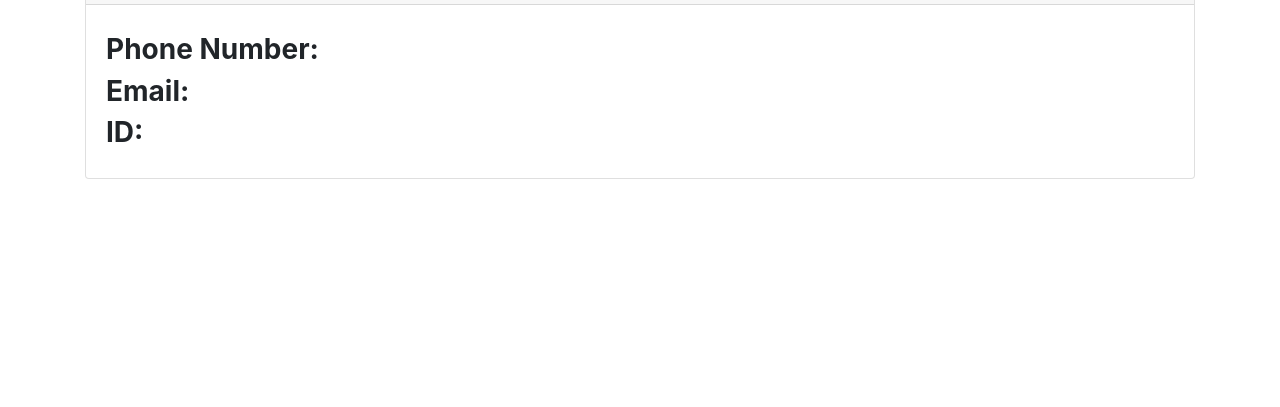
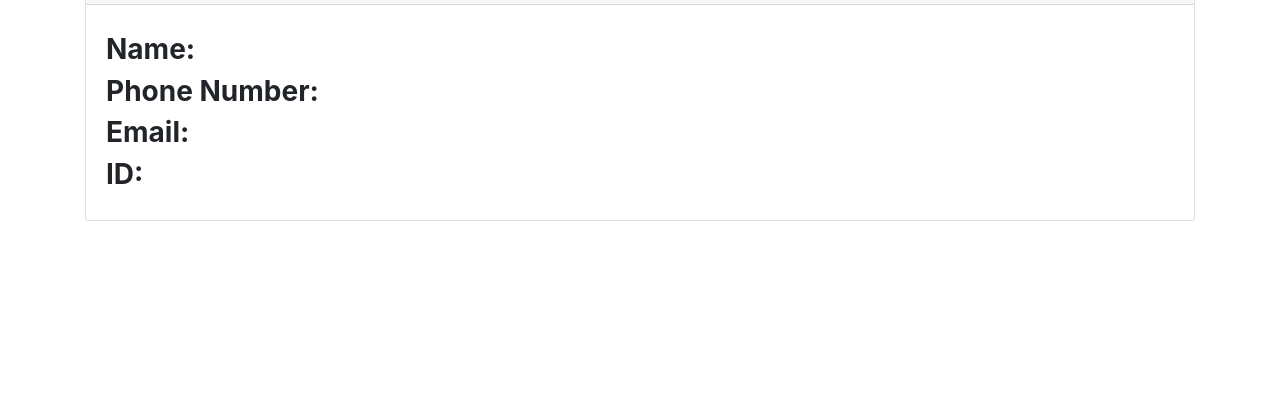
Before and after one commit to Aminbouzouita/deployment-demo, a website: page view.html in a window 1280 px wide. Shown: the part 393-800 px from the top of the page. Drawn offline with nearby package versions, Linux system fonts and the light colour scheme.

Commit message:
add name

```diff
--- a/view.html
+++ b/view.html
@@ -3,7 +3,7 @@
 
 <head>
   <meta charset="UTF-8">
-  <title>Star Wars - Express</title>
+  <title>Hot Resaturant</title>
   <!-- Latest compiled and minified CSS & JS -->
   <link rel="stylesheet"
     href="https://maxcdn.bootstrapcdn.com/bootstrap/4.0.0/css/bootstrap.min.css">
@@ -34,6 +34,7 @@
           <div class="card-body">
             <h2 id="name"></h2>
             <div id="stats">
+              <h3><strong>Name:</strong> <span id="Name"></span></h3>
               <h3><strong>Phone Number:</strong> <span id="phonenumber"></span></h3>
               <h3><strong>Email:</strong> <span id="email"></span></h3>
               <h3><strong>ID:</strong> <span id="id"></span></h3>
```
Also changed, not shown: add.html (+1 -1 lines).
